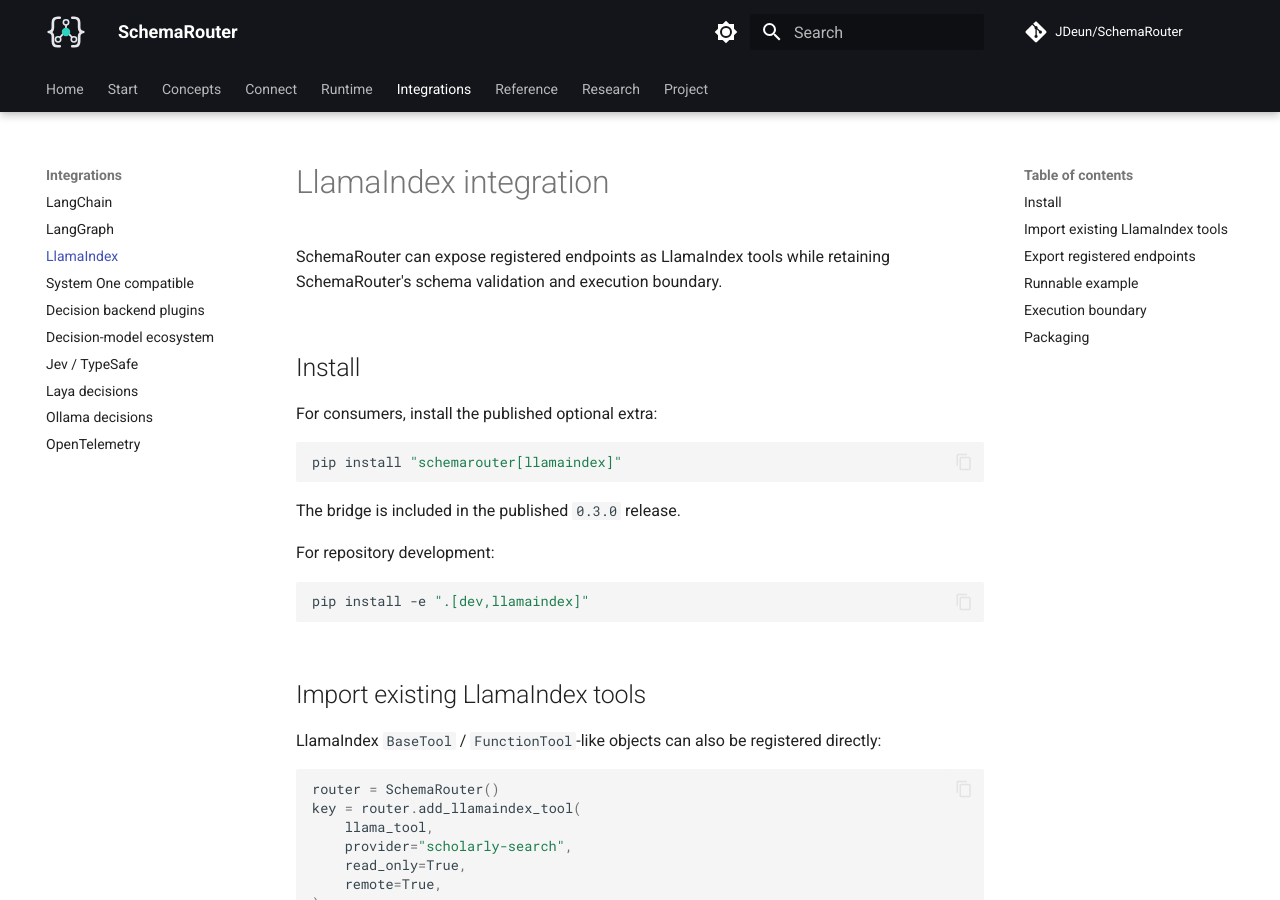
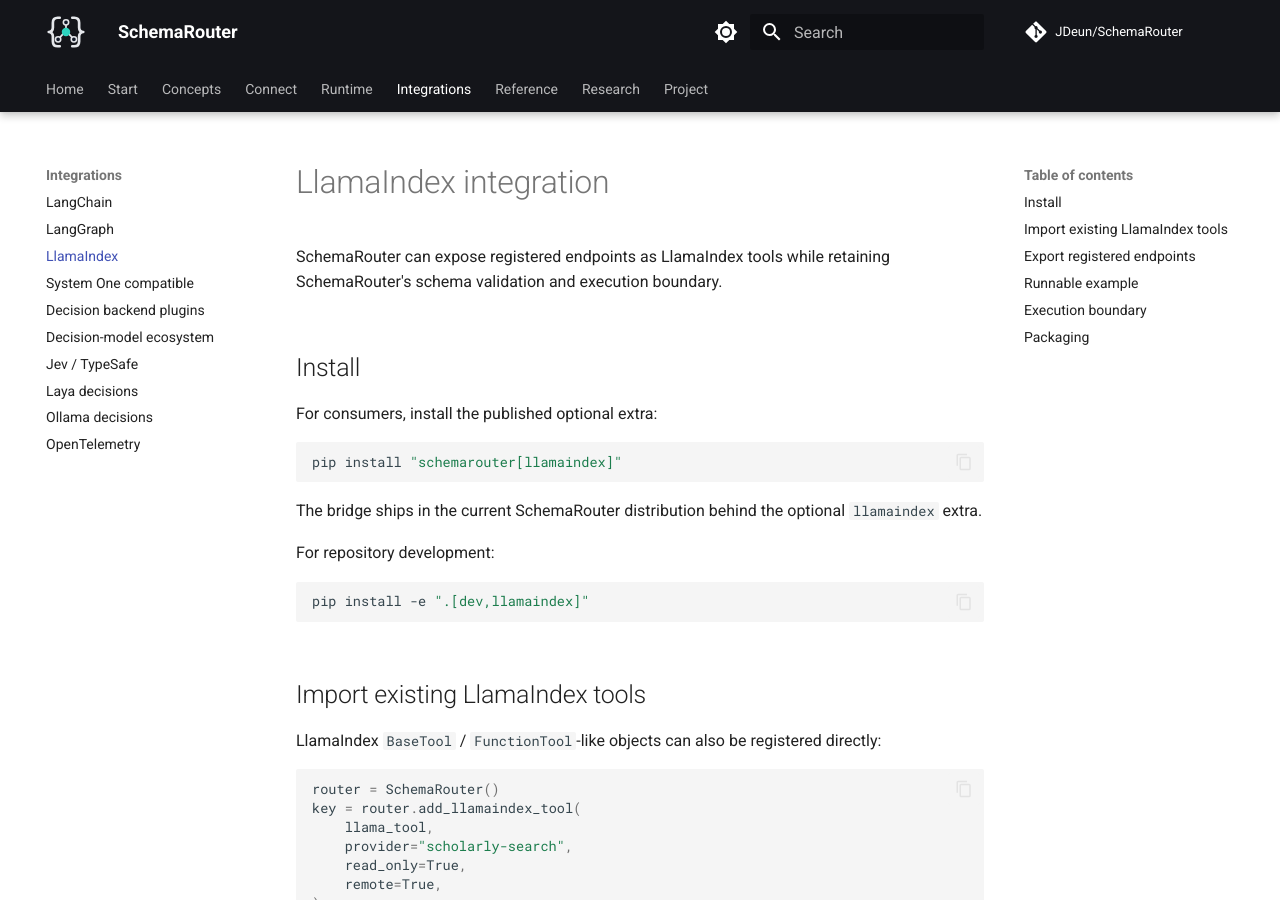
Before and after one commit to JDeun/SchemaRouter, an MkDocs documentation site: the page built from docs/integrations/llamaindex.md, in a window 1280 px wide and 900 px high. Built offline with MkDocs 1.6.1 and Material for MkDocs 9.7.7, drawn with Linux system fonts in a browser that asks for light colours; comment, search, counter and statistics services are not loaded.

Commit message:
docs: remove stale release number from llamaindex.md

````diff
--- a/docs/integrations/llamaindex.md
+++ b/docs/integrations/llamaindex.md
@@ -11,7 +11,7 @@
 pip install "schemarouter[llamaindex]"
 ```
 
-The bridge is included in the published `0.3.0` release.
+The bridge ships in the current SchemaRouter distribution behind the optional `llamaindex` extra.
 
 For repository development:
 
````
